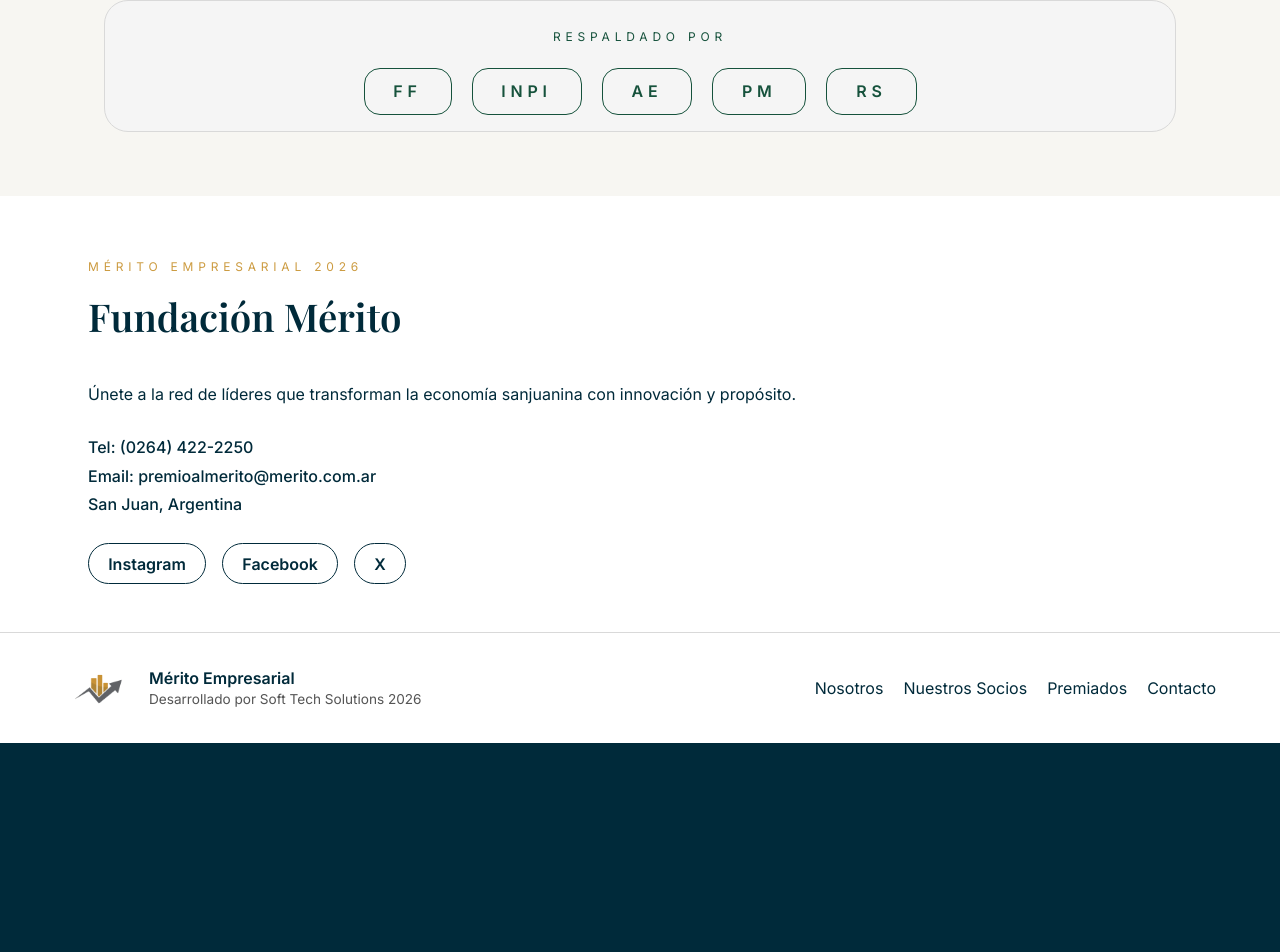
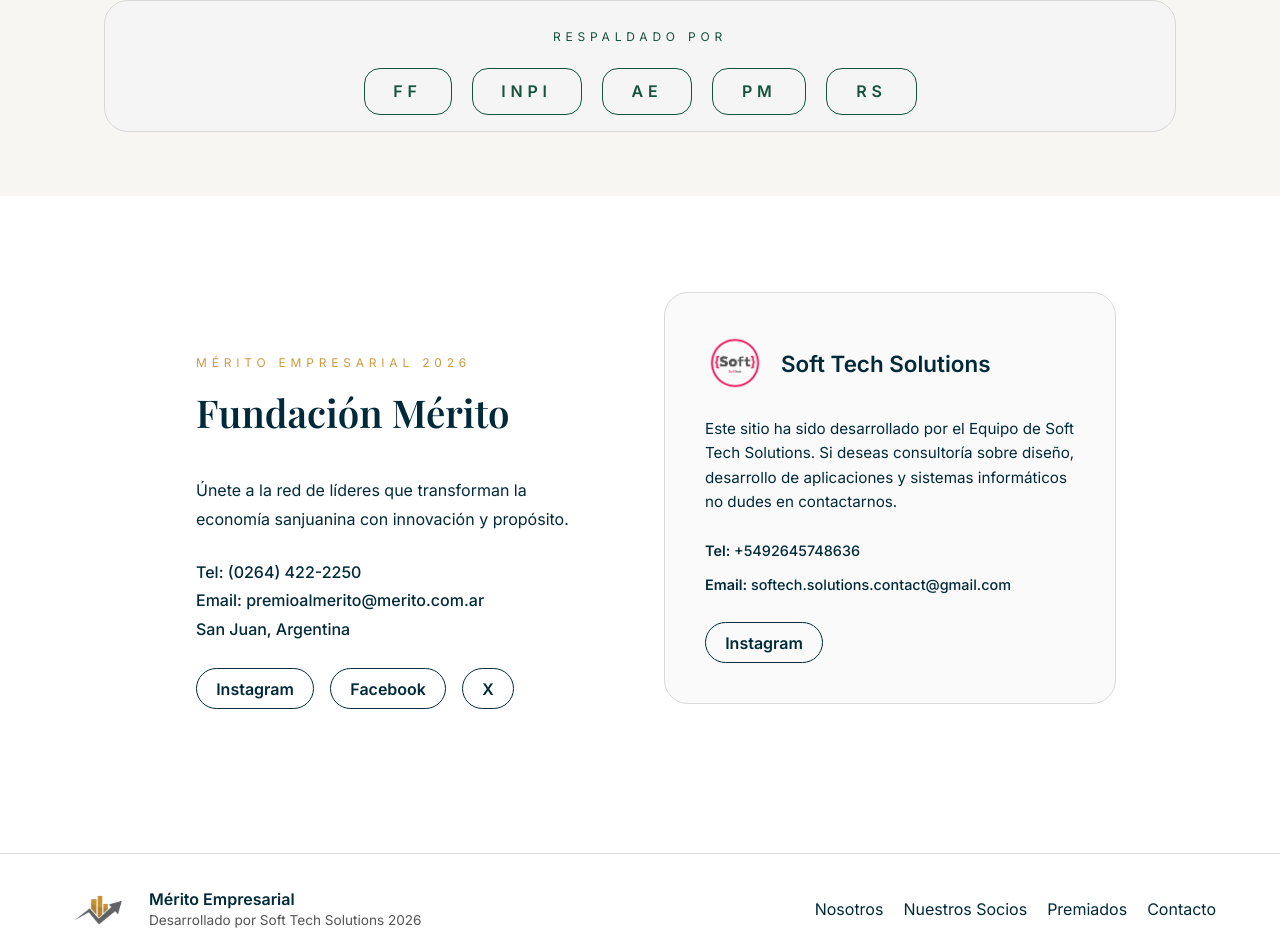
Before and after one commit to yamilinfraestructura/merito_site, a React (Vite) app: page / in a window 1280 px wide. Shown: the part 3902-4854 px from the top of the page. Before the commit the page ends 4645 px from the top, so only its background shows below. Built offline with nearby package versions, Linux system fonts and the light colour scheme.

Commit message:
contenedor soft

```diff
--- a/src/App.tsx
+++ b/src/App.tsx
@@ -432,7 +432,8 @@
       </main>
 
       <section className="contact" id="contacto">
-        <div className="contact__card">
+        <div className="contact__grid">
+          <div className="contact__card" style={{ padding: '3rem 2rem' }}>
             <p className="contact__eyebrow">Mérito Empresarial 2026</p>
             <h3>Fundación Mérito</h3>
             <p>
@@ -454,6 +455,26 @@
               <a href="https://x.com/meritoempresa" target="_blank" rel="noopener noreferrer">
                 X
               </a>
+            </div>
+          </div>
+
+          <div className="contact__card contact__card--developer">
+            <div style={{ display: 'flex', alignItems: 'center', gap: '1rem', marginBottom: '1.5rem' }}>
+              <img src="/logo_soft.png" alt="Soft Tech Solutions" style={{ width: '60px', height: 'auto' }} />
+              <h3>Soft Tech Solutions</h3>
+            </div>
+            <p>
+              Este sitio ha sido desarrollado por el Equipo de Soft Tech Solutions. Si deseas consultoría sobre diseño, desarrollo de aplicaciones y sistemas informáticos no dudes en contactarnos.
+            </p>
+            <ul>
+              <li><strong>Tel:</strong> +5492645748636</li>
+              <li><strong>Email:</strong> softech.solutions.contact@gmail.com</li>
+            </ul>
+            <div className="contact__social">
+              <a href="https://www.instagram.com/soft_tech_solutions/" target="_blank" rel="noopener noreferrer">
+                Instagram
+              </a>
+            </div>
           </div>
         </div>
       </section>
@@ -487,7 +508,7 @@
       >
         ↑
       </button>
-    </div>
+    </div >
   )
 }
 
--- a/src/styles/global.css
+++ b/src/styles/global.css
@@ -1,4 +1,5 @@
 @import url('https://fonts.googleapis.com/css2?family=Inter:wght@300;400;500;600&family=Playfair+Display:wght@500;600&family=Cinzel:wght@400;600&display=swap');
+
 :root {
   color: #ffffff;
   background-color: #002a3a;
@@ -614,6 +615,7 @@
   display: flex;
   flex-wrap: wrap;
   justify-content: center;
+
   .hero {
     position: relative;
     overflow: hidden;
@@ -632,7 +634,8 @@
 
   .hero__inner {
     position: relative;
-  z-index: 1; /* ensure content sits above video */
+    z-index: 1;
+    /* ensure content sits above video */
   }
 
   .hero__play-toggle {
@@ -640,8 +643,8 @@
     right: 1.5rem;
     bottom: 1.5rem;
     z-index: 2;
-  background: rgba(255,255,255,0.9);
-  border: 1px solid rgba(0,0,0,0.08);
+    background: rgba(255, 255, 255, 0.9);
+    border: 1px solid rgba(0, 0, 0, 0.08);
     padding: 0.6rem 0.75rem;
     border-radius: 8px;
     cursor: pointer;
@@ -649,9 +652,10 @@
   }
 
   .hero__play-toggle.is-paused {
-  background: rgba(0,0,0,0.6);
+    background: rgba(0, 0, 0, 0.6);
     color: #fff;
   }
+
   gap: 1rem;
   margin-top: 2.5rem;
 }
@@ -887,6 +891,7 @@
 }
 
 @media (max-width: 767px) {
+
   /* Prevenir scroll horizontal en mobile */
   html {
     overflow-x: hidden;
@@ -1312,3 +1317,63 @@
     font-size: clamp(1.4rem, 5vw, 2rem);
   }
 }
+
+/* New Contact Section Styles */
+.contact__grid {
+  max-width: 1000px;
+  margin: 6rem auto;
+  display: grid;
+  grid-template-columns: repeat(auto-fit, minmax(300px, 1fr));
+  gap: 3rem;
+  padding: 0 1.5rem;
+  align-items: start;
+}
+
+.contact__card--developer {
+  border: 1px solid var(--silver);
+  border-radius: 24px;
+  padding: 2.5rem;
+  background-color: #fafafa;
+  font-family: 'Inter', sans-serif;
+}
+
+.contact__card--developer h3 {
+  font-family: 'Inter', sans-serif;
+  font-weight: 700;
+  font-size: 1.4rem;
+  margin: 0;
+}
+
+.contact__card--developer p {
+  font-size: 0.95rem;
+  line-height: 1.6;
+  margin-bottom: 1.5rem;
+}
+
+.contact__card--developer ul {
+  font-size: 0.9rem;
+  margin-bottom: 1.5rem;
+  list-style: none;
+  padding: 0;
+}
+
+.contact__card--developer li {
+  margin-bottom: 0.5rem;
+}
+
+@media (max-width: 768px) {
+  .contact__grid {
+    margin: 3rem auto;
+    gap: 2rem;
+    padding: 0 1rem;
+    grid-template-columns: 1fr;
+  }
+
+  .contact__card {
+    padding: 2rem 1.5rem;
+  }
+
+  .contact__card--developer {
+    padding: 1.5rem;
+  }
+}
```
Also changed, not shown: public/logo_soft.png (added). Lines whose indentation alone changed are shown as unchanged.
